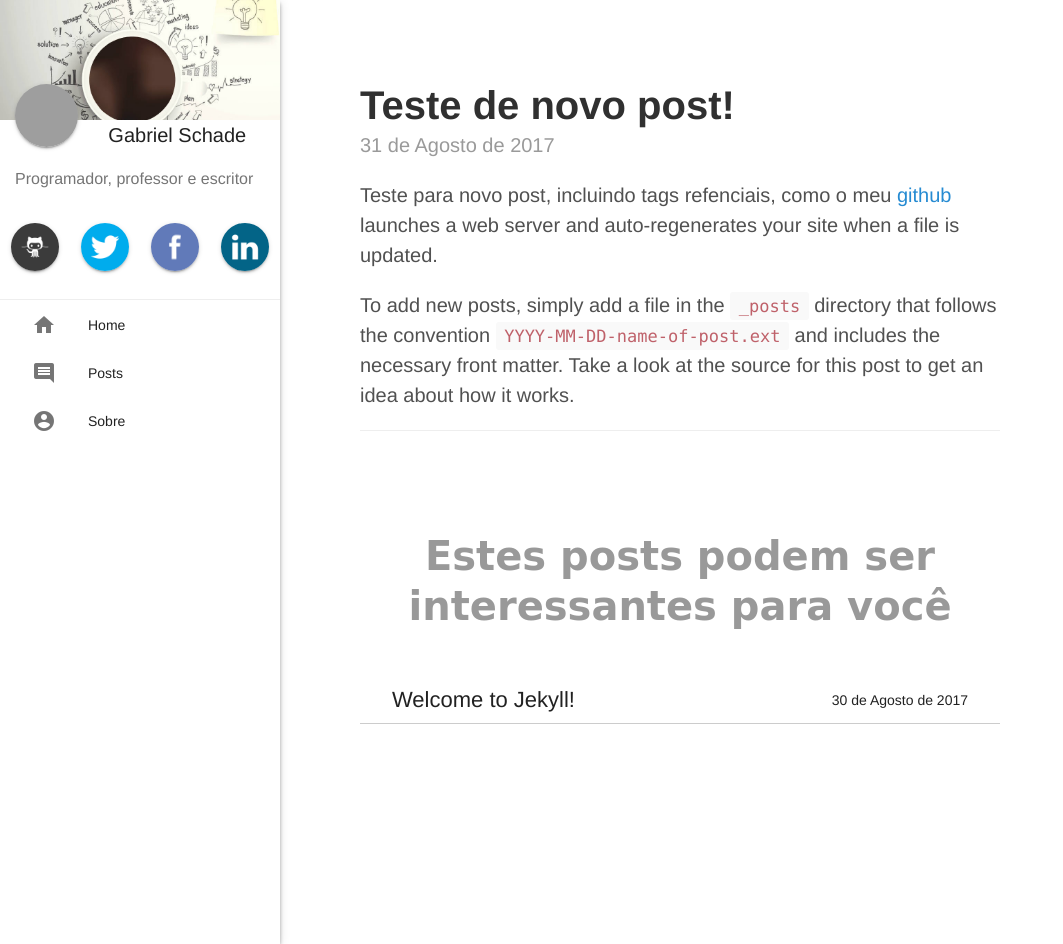
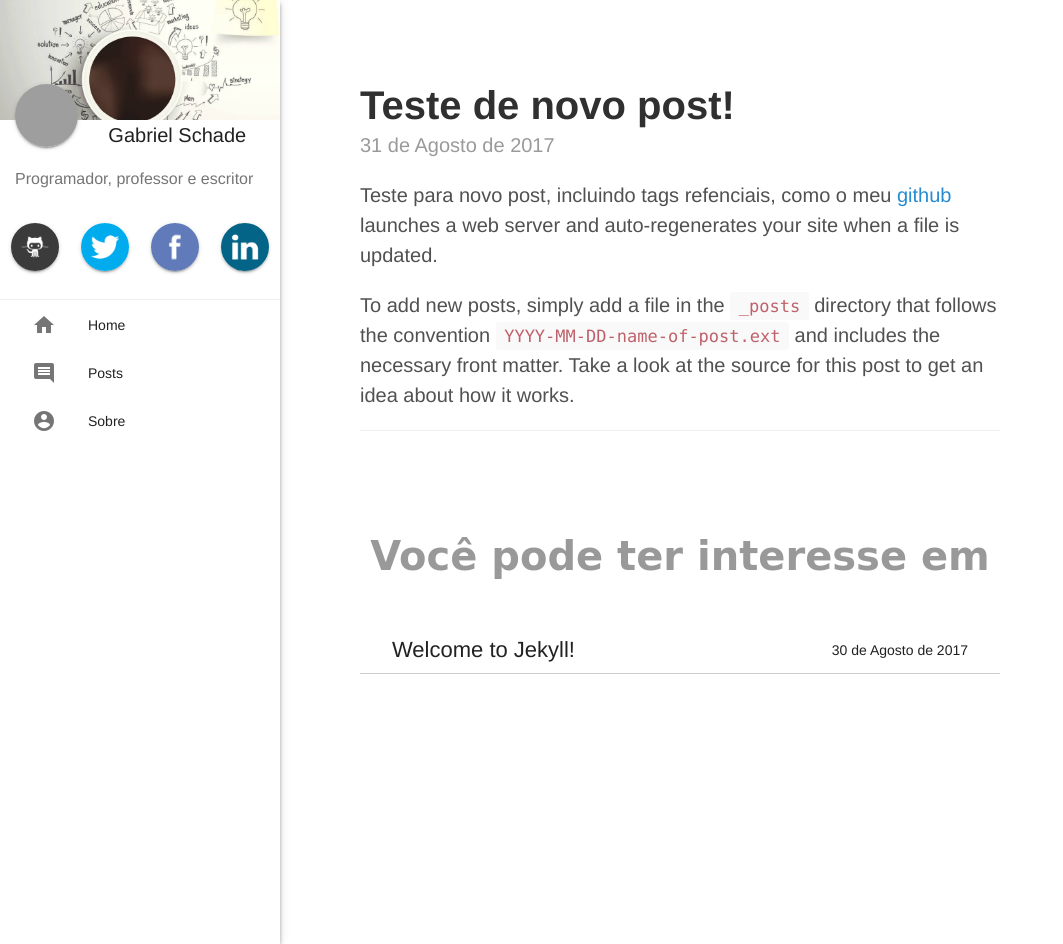
Before and after one commit to gabrielschade/gabrielschade.github.io, a Jekyll site: the page built from _posts/2017-08-31-test.markdown, in a window 1280 px wide and 944 px high. Shown: the whole window, without its empty margins (0-1063 px from the left). Built offline with Jekyll 4.4.1, drawn with Linux system fonts in a browser that asks for light colours; nearby versions of some CDN libraries; library files that are not in the unit come from our copies; comment, search, counter and statistics services are not loaded; grey boxes are pictures that could not be loaded.

```diff
--- a/_includes/scripts.html
+++ b/_includes/scripts.html
@@ -10,7 +10,7 @@ ga('send', 'pageview');
 
 </script>
 <script type="text/javascript" src="https://code.jquery.com/jquery-3.2.1.min.js"></script>
-<script type="text/javascript" src="js/materialize.min.js"></script>
+<script type="text/javascript" src="/js/materialize.min.js"></script>
 <script type="text/javascript" >
     $(document).ready(function(){
           $('.parallax').parallax();
--- a/_layouts/post.html
+++ b/_layouts/post.html
@@ -7,8 +7,8 @@ layout: page
   {{ content }}
 
 <div class="related">
-  {% include huge-h2.html content="Estes posts podem ser interessantes para você" %}
-  <ul class="related-posts">
+  {% include huge-h2.html content="Você pode ter interesse em" %}
+  <ul>
     {% for post in site.related_posts limit:3 %}
      {% include single-post.html %}
     {% endfor %}
```
